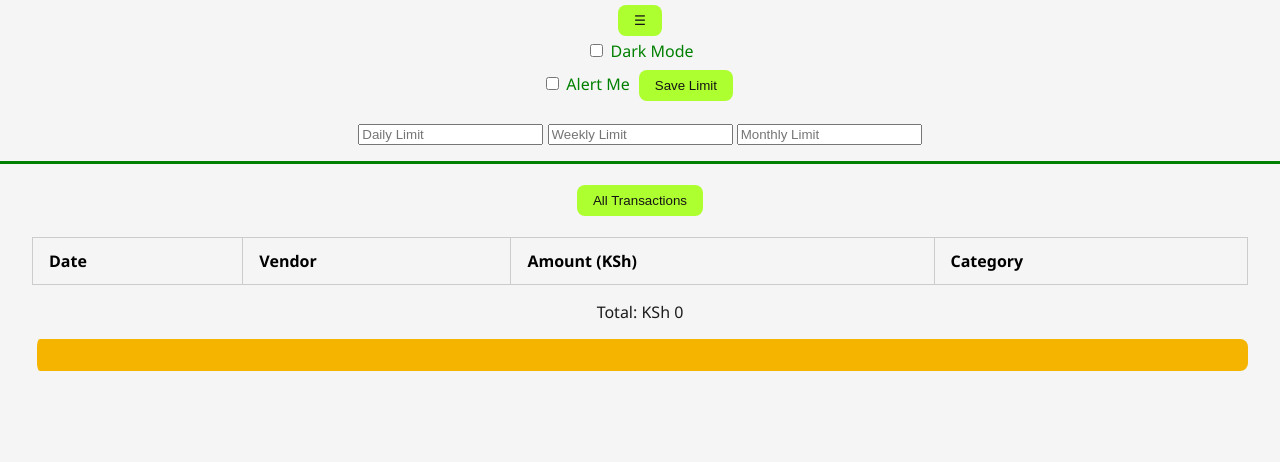
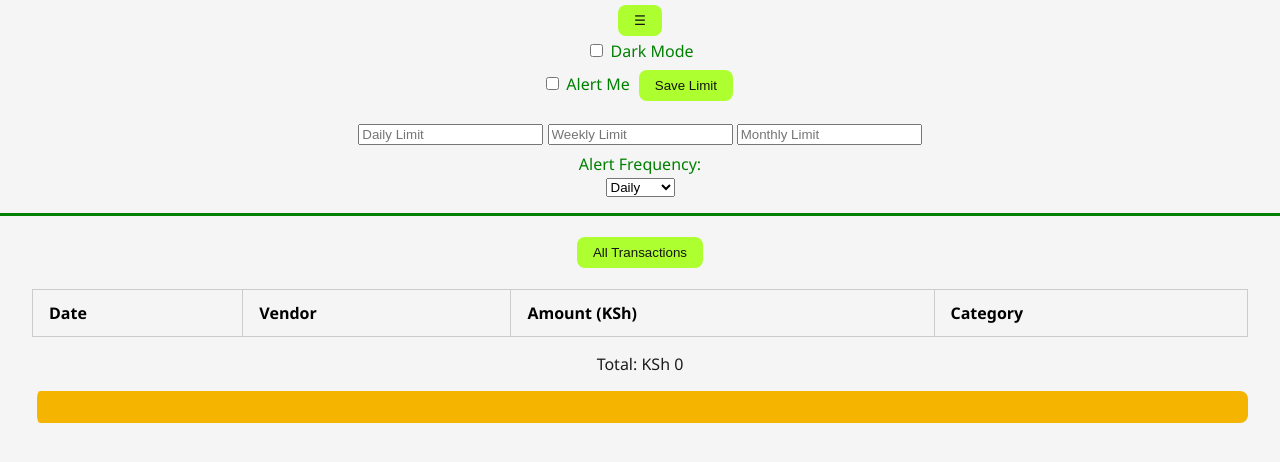
Before and after one commit to NdoloMwende/Chingri-Transactions-Tracker, a plain HTML site: page index.html in a window 1280 px wide. Shown: the part 102-564 px from the top of the page. Drawn offline with Linux system fonts and the light colour scheme.

Commit message:
Added alert frequency section

```diff
--- a/index.html
+++ b/index.html
@@ -18,6 +18,13 @@
         <input type="number" id="dailyLimit" placeholder="Daily Limit">
         <input type="number" id="weeklyLimit" placeholder="Weekly Limit">
         <input type="number" id="monthlyLimit" placeholder="Monthly Limit">
+
+           <label for="alertFrequency" style="display: block; margin-top: 0.5rem;">Alert Frequency:</label>
+        <select id="alertFrequency">
+          <option value="daily">Daily</option>
+          <option value="weekly">Weekly</option>
+          <option value="monthly">Monthly</option>
+        </select>
 
         </div>
         </div>
--- a/script.js
+++ b/script.js
@@ -1,8 +1,11 @@
 document.addEventListener("DOMContentLoaded", () => {
-  /* ===== ELEMENTS ===== */
+// ELEMENTS
   const fetchBtn = document.getElementById("fetchDataBtn");
   const tableBody = document.querySelector("#transaction-table tbody");
   const totalDisplay = document.getElementById("totalDisplay");
    const alertBox = document.getElementById("alertBox");
   const adviceBox = document.getElementById("adviceBox");
+
+  //Dropdown Items
+
 });
```
